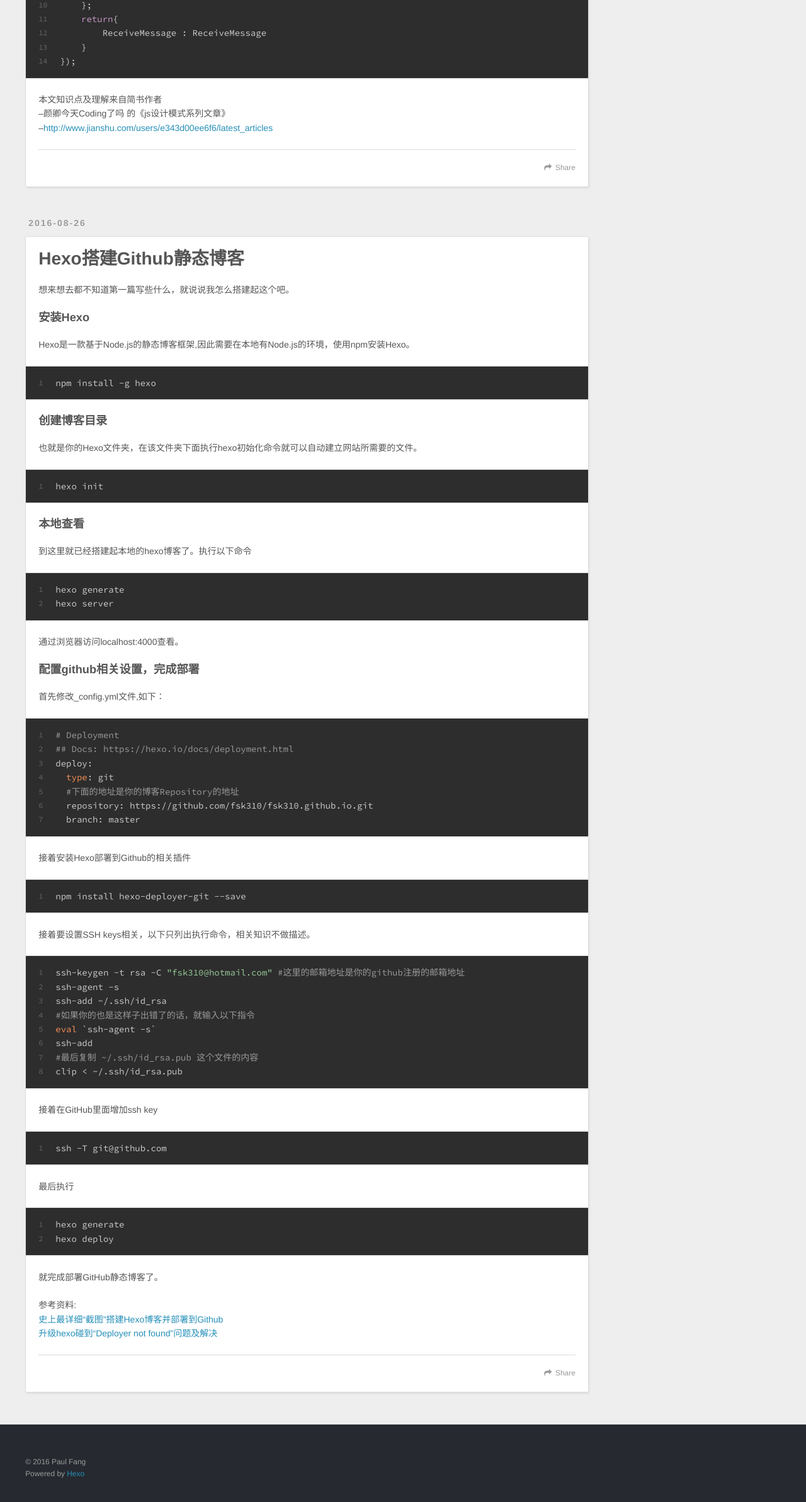
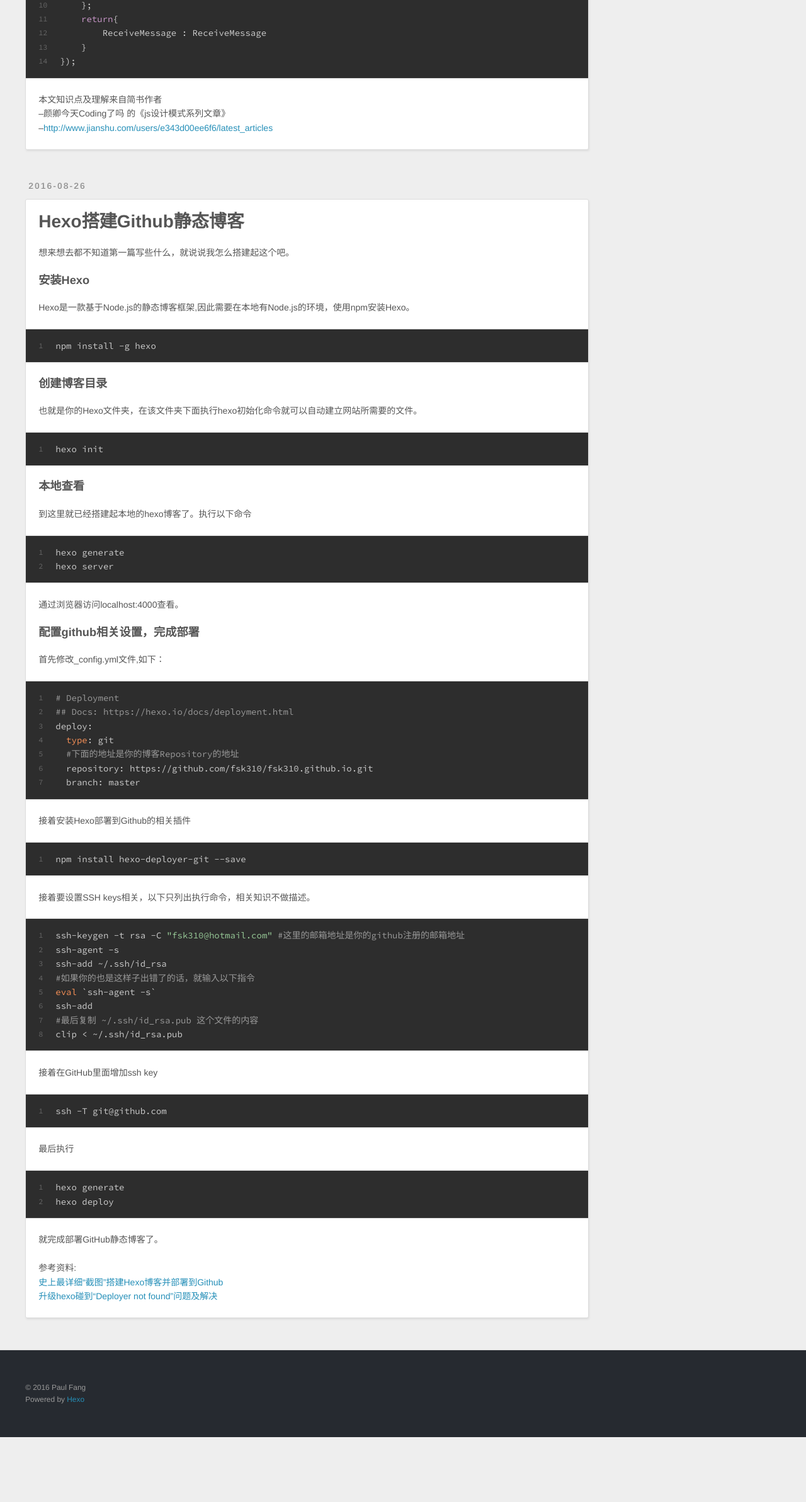
Before and after one commit to fsk310/fsk310.github.io, a plain HTML site: page index.html in a window 1280 px wide. Shown: the part 2364-4749 px from the top of the page at 63% size. After the commit the page ends 4646 px from the top, so only its background shows below. Drawn offline with nearby package versions, Linux system fonts and the light colour scheme.

Commit message:
Site updated: 2016-08-26 13:56:52

```diff
--- a/index.html
+++ b/index.html
@@ -96,7 +96,7 @@
 
 
     </div>
-    <footer class="article-footer">
+    <footer class="article-footer" style="display: none;">
       <a data-url="http://fsk310.github.io/2016/08/26/javascript设计模式/" data-id="cisbbiwu40000w4mhznddy26q" class="article-share-link">Share</a>
 
 
@@ -104,6 +104,7 @@
   </div>
 
 </article>
+
 
 
 
@@ -144,7 +145,7 @@
 
 
     </div>
-    <footer class="article-footer">
+    <footer class="article-footer" style="display: none;">
       <a data-url="http://fsk310.github.io/2016/08/26/Hexo搭建Github静态博客/" data-id="cisbbgk9h00002kmhjkgyv96l" class="article-share-link">Share</a>
 
 
@@ -152,6 +153,7 @@
   </div>
 
 </article>
+
 
 
 
```
Also changed, not shown: 2016/08/26/Hexo搭建Github静态博客/index.html (+2 -1 lines), 2016/08/26/javascript设计模式/index.html (+2 -1 lines).
